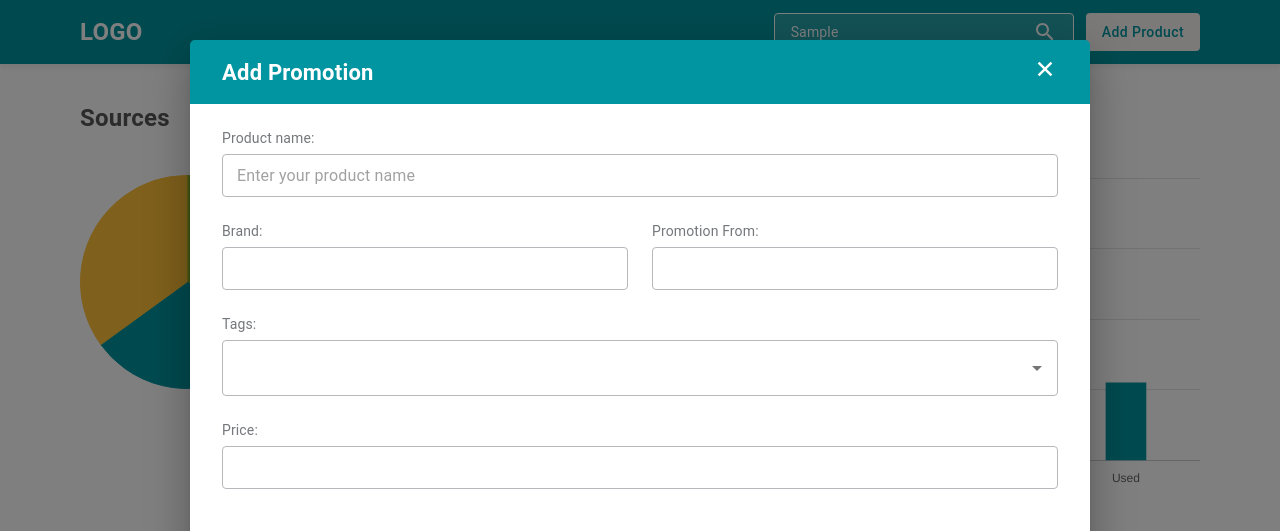
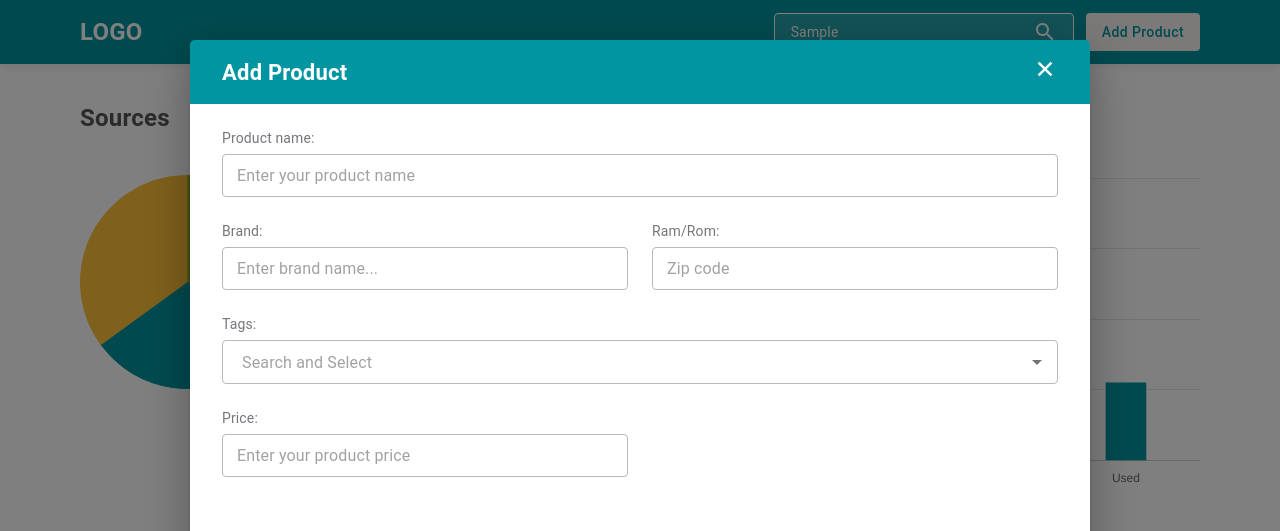
Before and after one commit to shahnewaz171/product-dashboard, a React (Create React App) app: page / in a window 1280 px wide. Both pictures are taken after typing "Sample" into the empty fields and a click on the button "Add Product". Shown: the top 531 px of the page. Built offline with nearby package versions, Linux system fonts and the light colour scheme.

Commit message:
validated form and updated designed

```diff
--- a/src/components/Home/AllProducts/AddProduct/AddProduct.css
+++ b/src/components/Home/AllProducts/AddProduct/AddProduct.css
@@ -1,15 +1,21 @@
 .add-product .MuiOutlinedInput-input {
     padding: 10px 125px 10px 15px;
+}
+
+.add-product .MuiAutocomplete-root .MuiOutlinedInput-root {
+    padding: 3px 45px 3px 15px;
 }
 
 .add-product .MuiOutlinedInput-root {
     border-radius: 4px;
 }
-.add-product .MuiOutlinedInput-root .MuiOutlinedInput-notchedOutline{
+
+.add-product .MuiOutlinedInput-root .MuiOutlinedInput-notchedOutline {
     border-width: 0.5px !important;
     border-color: #B7B8BC !important;
 }
-.add-product .MuiOutlinedInput-root.Mui-focused .MuiOutlinedInput-notchedOutline{
+
+.add-product .MuiOutlinedInput-root.Mui-focused .MuiOutlinedInput-notchedOutline {
     border-color: #0095A0 !important;
 }
 
@@ -65,15 +71,18 @@
     border-radius: 15px;
     border: 2px solid #0095A0;
 }
+
 .disable-loader {
     height: 15px !important;
     width: 15px !important;
     margin-right: 5px;
 }
+
 .add-product .MuiFormHelperText-root {
     margin-left: 0px;
 }
-.add-product .addPd-btn{
+
+.add-product .addPd-btn {
     padding: 9.5px 30px;
     box-shadow: 0px 4px 6px rgba(0, 0, 0, 0.05);
 }
--- a/src/components/Home/AllProducts/AddProduct/AddProduct.tsx
+++ b/src/components/Home/AllProducts/AddProduct/AddProduct.tsx
@@ -1,23 +1,25 @@
 import React, { useState } from 'react';
-import { Autocomplete, Box, Button, CircularProgress, Grid, Modal,  TextField, Typography } from '@mui/material';
+import { Autocomplete, Box, Button, CircularProgress, Grid, Modal, TextField, Typography } from '@mui/material';
 import { useForm } from 'react-hook-form';
 import { IoCloseSharp } from 'react-icons/io5';
+import useGlobalContext from '../../../../context/useGlobalContext';
 import { modalStyle } from '../../../shared/CustomStyles/CustomStyles';
 import { AiOutlineCloseCircle } from "react-icons/ai";
 import { FiCheckCircle } from "react-icons/fi";
 import './AddProduct.css';
 
 const productInfo = [
-    { id: 1, title: "Product name", name: "name", placeHolder: "Enter your product name" },
-    { id: 2, title: "Brand", name: "brand", placeHolder: "Enter brand name..." },
-    { id: 3, title: "Ram/Rom", name: "ram_rom", placeHolder: "Zip code" },
-    { id: 4, title: "Tags", name: "tags", placeHolder: "Search and Select" },
-    { id: 5, title: "Price", name: "price", placeHolder: "Enter your product price" }
+    { id: 1, title: "Product name", name: "pd_name", placeText: "Enter your product name" },
+    { id: 2, title: "Brand", name: "brand", placeText: "Enter brand name..." },
+    { id: 3, title: "Ram/Rom", name: "ram_rom", placeText: "Zip code" },
+    { id: 4, title: "Tags", name: "tags", placeText: "Search and Select" },
+    { id: 5, title: "Price", name: "price", placeText: "Enter your product price" }
 ]
+const tagLabel = ['Best value', 'Best camera', 'Best performance']
 
-const optionsInfo = ['Option 1', 'Option 2', 'Option 3']
 
 const AddProduct: React.FC<any> = ({ open, setOpen }) => {
+    const { ErrorMessages } = useGlobalContext();
     const [disable, setDisable] = useState(false);
     const [selectedTags, setSelectedTags] = useState<string[]>([]);
     const { register, handleSubmit, reset, formState: { errors }, control } = useForm({
@@ -49,63 +51,48 @@ const AddProduct: React.FC<any> = ({ open, setOpen }) => {
             <Box component="form" onSubmit={handleSubmit(onSubmit)} sx={modalStyle}>
                 <Box className="addProduct-header">
                     <Typography component="h2">
-                        Add Promotion
+                        Add Product
                     </Typography>
                     <Typography component="p" onClick={handleClose}>
                         <IoCloseSharp />
                     </Typography>
                 </Box>
                 <Box className="addProduct-body">
-                    <Box sx={{ mb: 3, mt: 3 }}>
+                    <Grid container columnSpacing={3} >
+                        {productInfo?.map(item => {
+                            const { id, name, title, placeText } = item;
+                            return (
+                                name === "tags" ?
+                                    <Grid key={id} item xs={12} sx={{ mb: 3 }}>
                                         <Typography component="p" className="searchItem-title" >
-                            Product name:
-                        </Typography>
-                        <TextField fullWidth placeholder='Enter your product name' {...register("name", { required: "This field is required" })} error={Boolean(errors.name)} helperText={errors.name?.message} />
-                    </Box>
-                    <Grid container columnSpacing={3} >
-                        <Grid item xs={6} sx={{ mb: 3 }}>
-                            <Box>
-                                <Typography component="p" className="searchItem-title" >
-                                    Brand:
-                                </Typography>
-                                <TextField fullWidth {...register("brand", { required: "This field is required" })} error={Boolean(errors.brand)} helperText={errors.brand?.message} />
-                            </Box>
-                        </Grid>
-                        <Grid item xs={6} sx={{ mb: 3 }}>
-                            <Box>
-                                <Typography component="p" className="searchItem-title" >
-                                    Promotion From:
-                                </Typography>
-                                <TextField fullWidth {...register("question", { required: "This field is required" })} error={Boolean(errors.question)} helperText={errors.question?.message} />
-                            </Box>
-                        </Grid>
-                    </Grid>
-                    <Box sx={{ mb: 3 }}>
-                        <Typography component="p" className="searchItem-title" >
-                            Tags:
+                                            {title}:
                                         </Typography>
                                         <Autocomplete
                                             multiple
                                             fullWidth
                                             id="tags-outlined"
-                            options={optionsInfo}
+                                            options={tagLabel}
                                             getOptionLabel={(option) => option}
                                             value={selectedTags}
                                             // filterSelectedOptions
                                             onChange={(event, value) => handleSelectedTags(value)}
                                             renderInput={(params) => (
-                                <TextField
-                                    {...params}
-                                />
+                                                <TextField {...params} placeholder={placeText} {...register(`${name}`, { required: selectedTags.length ? '' : 'This field is required' })} />
                                             )}
                                         />
-                    </Box>
-                    <Box sx={{ mb: 3 }}>
+                                        <ErrorMessages errors={errors} inputName={`${name}`}  />
+                                    </Grid>
+                                    :
+                                    <Grid key={id} item xs={ name === ("pd_name" || "price") ? 12 : 6 } sx={{ mb: 3, pt: name === "pd_name" ? 3 : 0 }}>
                                         <Typography component="p" className="searchItem-title" >
-                            Price:
+                                            {title}:
                                         </Typography>
-                        <TextField fullWidth {...register("question", { required: "This field is required" })} error={Boolean(errors.question)} helperText={errors.question?.message} />
-                    </Box>
+                                        <TextField fullWidth {...register(`${name}`, { required: 'This field is required' })} placeholder={placeText} />
+                                        <ErrorMessages errors={errors} inputName={`${name}`}  />
+                                    </Grid>
+                            )
+                        })}
+                    </Grid>
                     <Box sx={{ py: 4, textAlign: 'end' }}>
                         <Button onClick={handleClose} value="submit_close" variant="contained" className="text-none addPd-btn" sx={{ backgroundColor: "#B7B8BC !important" }}>
                             <AiOutlineCloseCircle style={{ fontSize: '17px' }} />
--- a/src/context/useGlobalContext.tsx
+++ b/src/context/useGlobalContext.tsx
@@ -31,7 +31,7 @@ export const UserProvider: React.FC<ReactNode> = ({ children }) => {
             <ErrorMessage
                 errors={errors}
                 name={`${inputName}`}
-                render={({ message }) => <p style={{ margin: 0, fontSize: "14px", color: "#d32f2f" }}>{message}</p>}
+                render={({ message }) => <p style={{ margin: 0, fontSize: "11px", color: "rgb(211, 47, 47)" }}>{message}</p>}
             />
         )
     }
```
Lines whose indentation alone changed are shown as unchanged.
